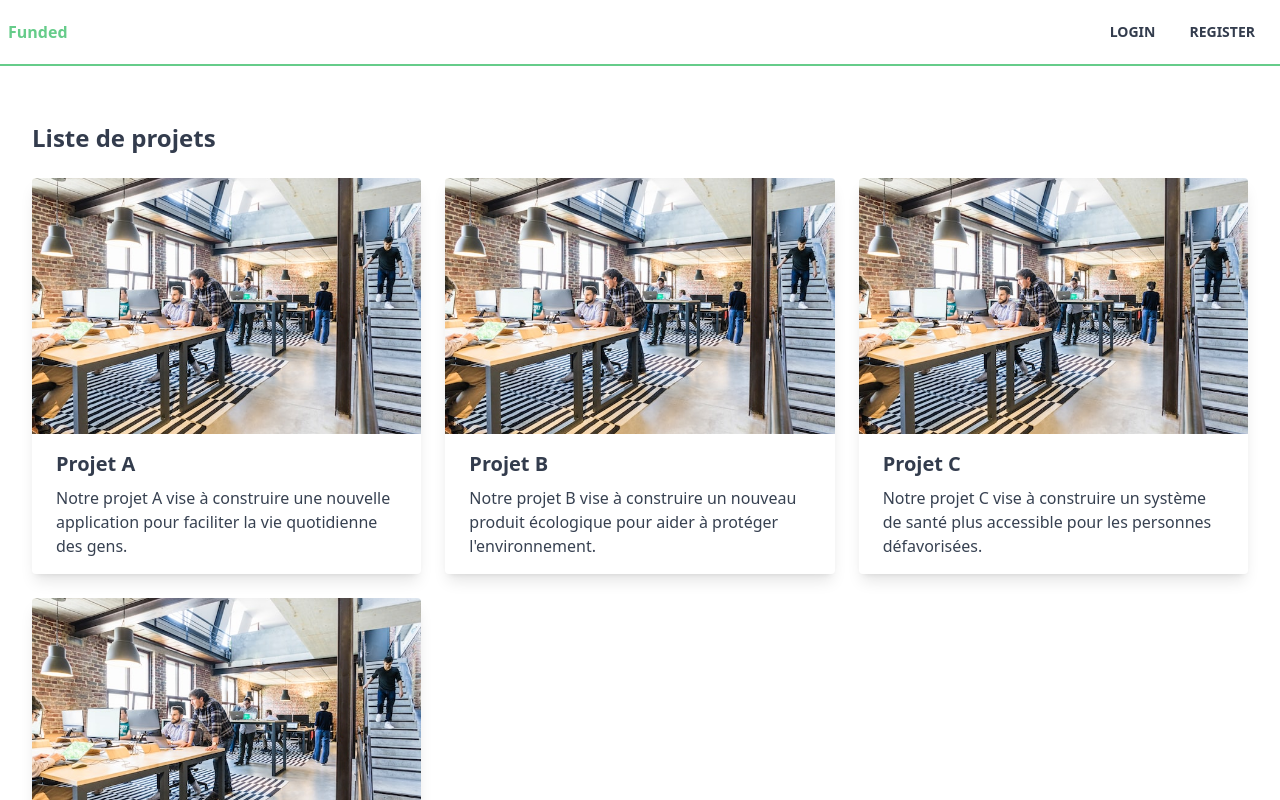
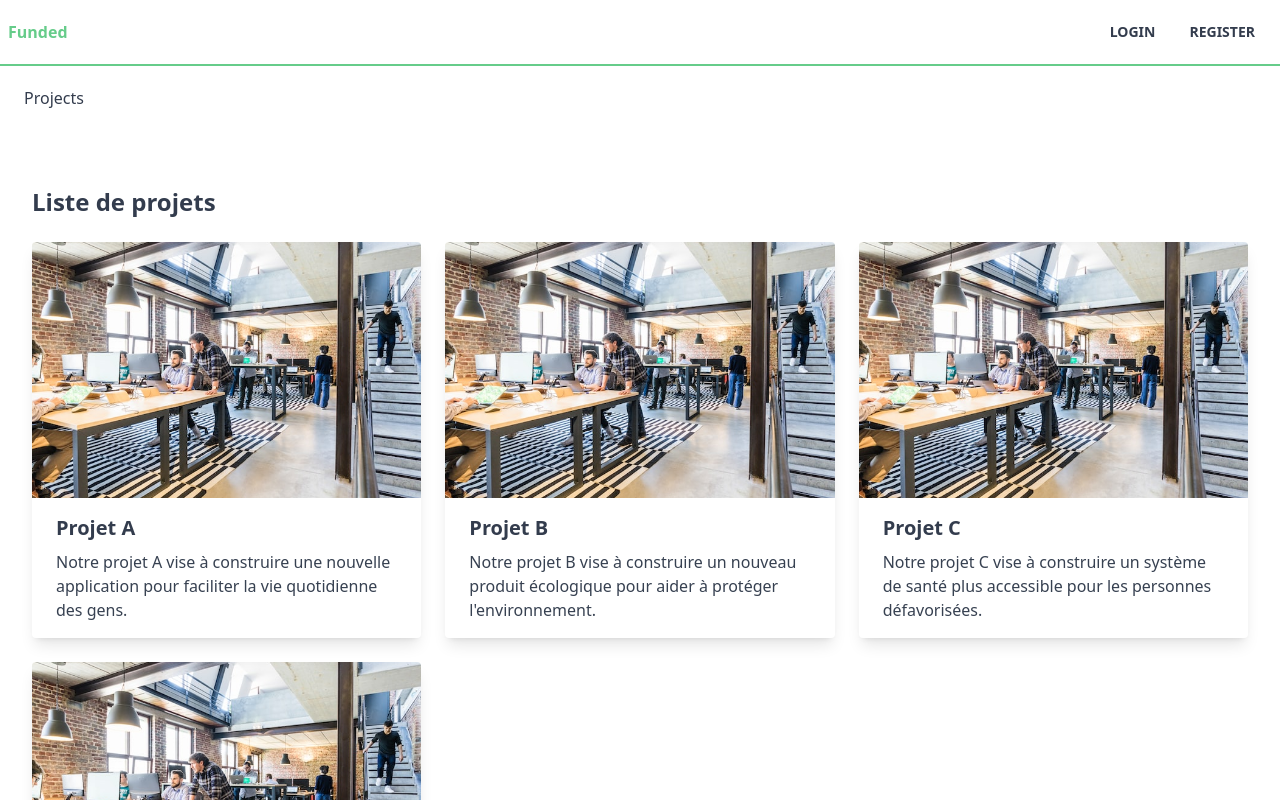
Before and after one commit to iw4-stellar/esgi-challenge-2023, a Vue app in the folder pwa/: page /projects in a window 1280 px wide. Shown: the top 800 px of the page. Built offline with nearby package versions, Linux system fonts and the light colour scheme.

Commit message:
feat: add of minor improvements in projects page

```diff
--- a/pwa/src/App.vue
+++ b/pwa/src/App.vue
@@ -5,6 +5,15 @@ import FunHeader from './components/Header.vue';
 <template>
   <div class="app">
     <fun-header />
+    <div class="navbar">
+      <ul class="menu menu-horizontal">
+        <li>
+          <router-link to="/projects">
+            {{ $t('app.menu.projects') }}
+          </router-link>
+        </li>
+      </ul>
+    </div>
     <main class="p-8">
       <router-view />
     </main>
--- a/pwa/src/locales/en.json
+++ b/pwa/src/locales/en.json
@@ -7,6 +7,11 @@
     "selected": "Selected",
     "company": "Company",
     "funder": "Funder"
+  },
+  "app": {
+    "menu": {
+      "projects": "Projects"
+    }
   },
   "register": {
     "title": "Sign Up",
--- a/pwa/src/plugins/router.ts
+++ b/pwa/src/plugins/router.ts
@@ -2,6 +2,10 @@ import { createRouter, createWebHistory } from 'vue-router'
 import type { RouteRecordRaw } from 'vue-router'
 
 const routes: RouteRecordRaw[] = [
+  {
+    path: '/',
+    redirect: '/projects',
+  },
   {
     name: 'register',
     path: '/register',
```
